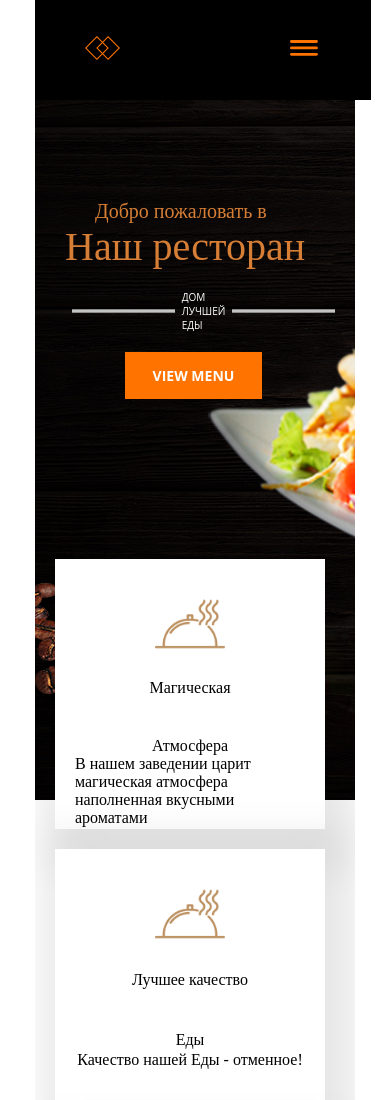
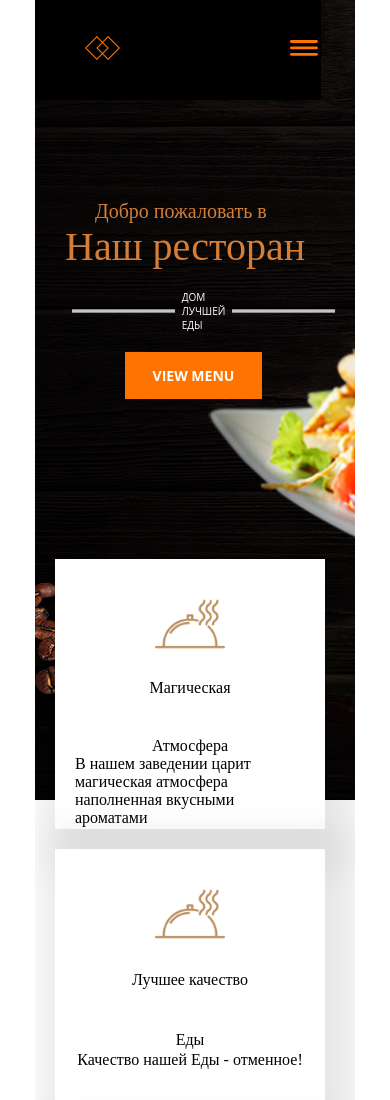
Before and after one commit to coderxuz/home-for-food, a plain HTML site: page index.html in a window 390 px wide. Shown: the top 1100 px of the page. Drawn offline with Linux system fonts and the light colour scheme; a web font is replaced by a local one.

Commit message:
my first

```diff
--- a/style/global.css
+++ b/style/global.css
@@ -1044,6 +1044,5 @@ nav{
   nav{
     background-color: #000;
     align-items: center;
-    padding-right: 50px;
   }
 }
```
